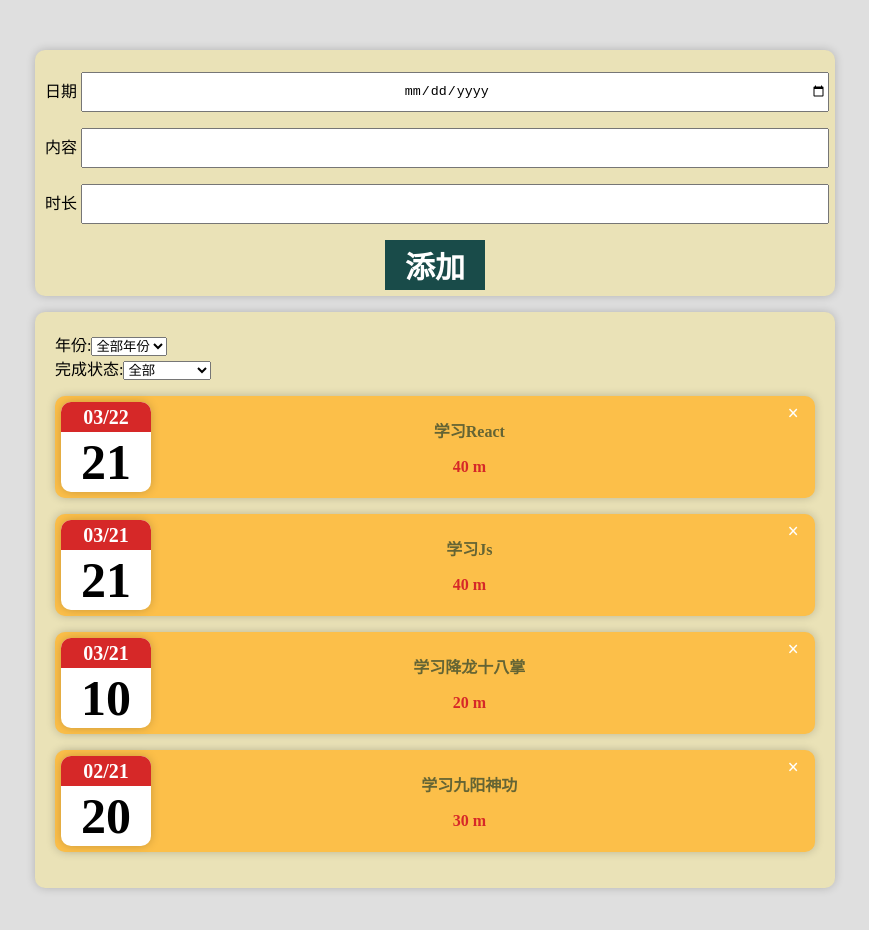
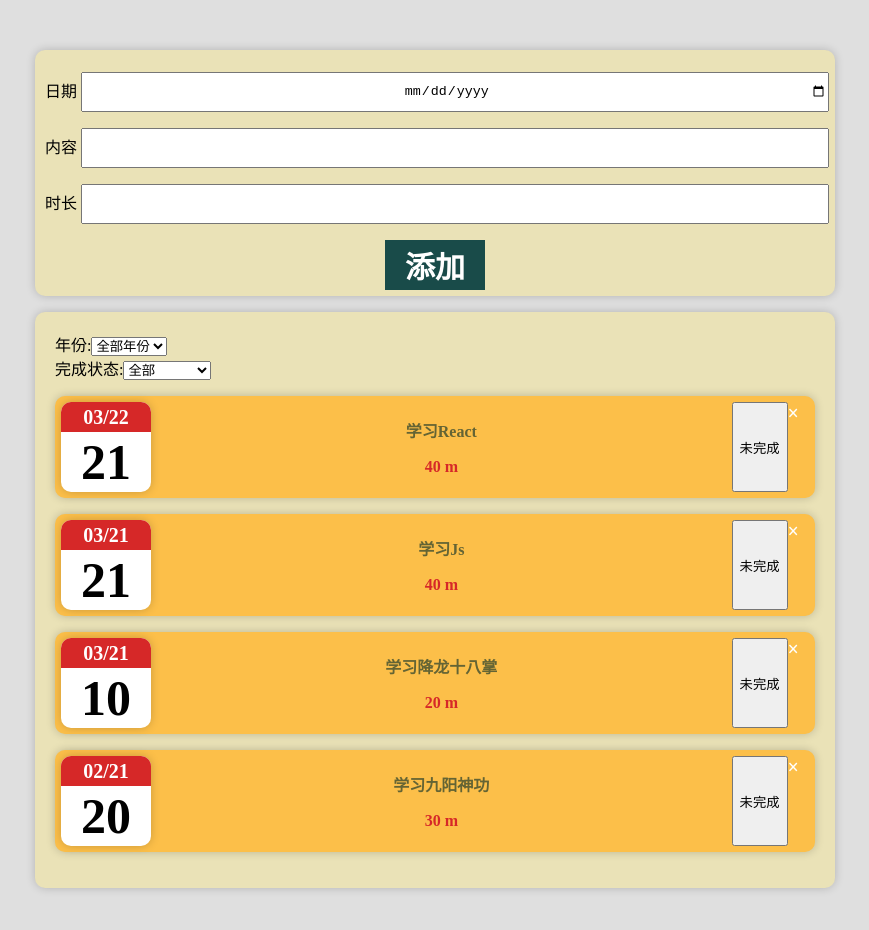
Before and after one commit to JOJOMRJ/ToDo_List_App, a React (Vite) app in the folder note-pad/: page / in a window 1280 px wide. Shown: the top 930 px of the page, without its empty margins (205-1074 px from the left). Built offline with nearby package versions, Linux system fonts and the light colour scheme.

Commit message:
完成completion状态显示

```diff
--- a/note-pad/src/App.jsx
+++ b/note-pad/src/App.jsx
@@ -33,6 +33,8 @@ function App() {
   }, []);
 
   const uploadLogHandler = (newLogData) => {
+    console.log("APP里的更定数据");
+
     setLogsData(newLogData);
     localStorage.setItem('logsData', JSON.stringify(newLogData));
   };
--- a/note-pad/src/Components/Logs/LogItems/LogItem.jsx
+++ b/note-pad/src/Components/Logs/LogItems/LogItem.jsx
@@ -6,6 +6,19 @@ import Content from './Content/Content'
 import Delete from '../../UI/Delete/Delete'
 
 const LogItem = (props) => {
+
+
+  const toggleCompletionHandler = () => {
+    console.log('我出发了');
+    const updatedLogs = props.logsData.map((log) => {
+      if (log.id === props.id) {
+        return { ...log, isCompleted: !log.isCompleted }; // 切换完成状态
+      }
+      return log;
+    });
+    props.onUploadLogs(updatedLogs); // 更新父组件的状态
+  };
+  console.log('当前 isCompleted:', props.isCompleted);
   return (
     <Card className="item">
       <MyDate date={props.date} />
@@ -16,6 +29,12 @@ const LogItem = (props) => {
         onUploadLogs={props.onUploadLogs}
         id={props.id}
       />
+      <button
+        className='status'
+        onClick={toggleCompletionHandler}
+        >
+        {props.isCompleted ? '已完成' : '未完成'}
+      </button>
       <Delete id={props.id} onUploadLogs={props.onUploadLogs} logsData={props.logsData} />
     </Card>
   );
--- a/note-pad/src/Components/Logs/Logs.jsx
+++ b/note-pad/src/Components/Logs/Logs.jsx
@@ -58,6 +58,7 @@ const Logs = (props) => {
       date={item.date}
       desc={item.desc}
       time={item.time}
+      isCompleted={item.isCompleted}
       logsData={props.logsData}
       onUploadLogs={props.onUploadLogs}
     />
```
